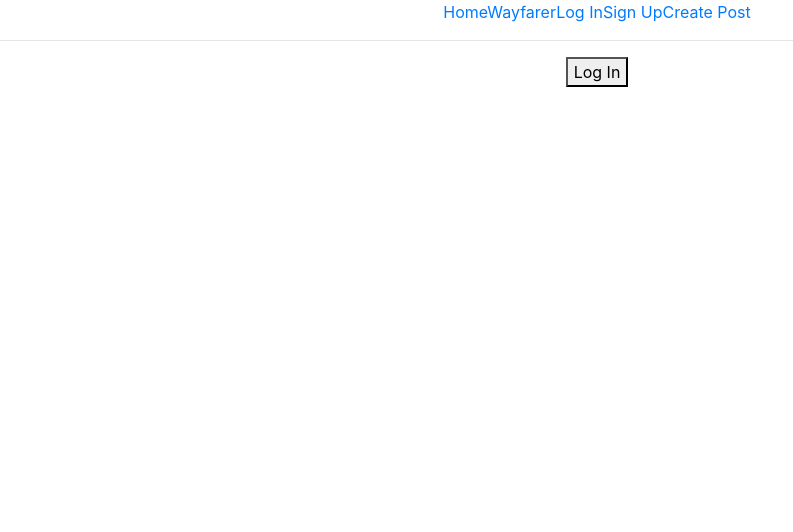
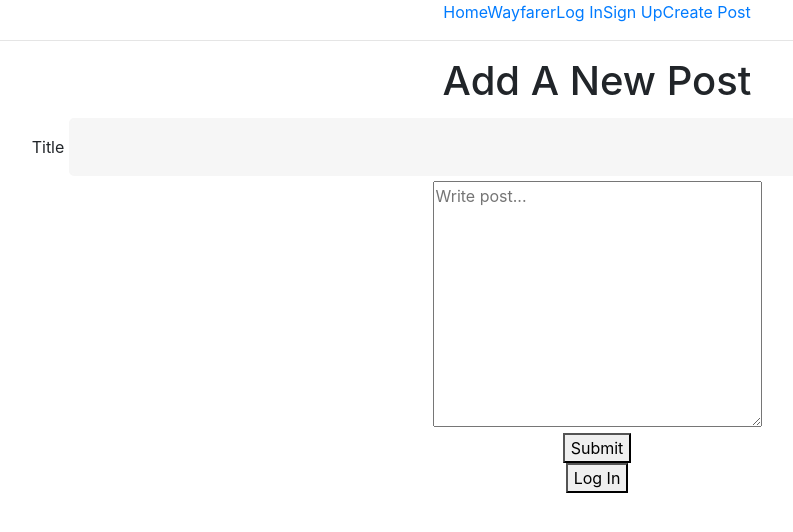
Before and after one commit to vishwaCodes/wayfarer, a React (Create React App) app in the folder wayfair-app/: page /wayfarer in a window 1280 px wide. Shown: the top 532 px of the page, without its empty margins (43-836 px from the left). Built offline with nearby package versions, Linux system fonts and the light colour scheme; no server answers.

Commit message:
Edits create post component

```diff
--- a/wayfair-app/src/components/PostCard.js
+++ b/wayfair-app/src/components/PostCard.js
@@ -2,6 +2,9 @@ function PostCard(props) {
   return (
     <div>
       <h1>{props.post.title}</h1>
+      <p>{props.post.body}</p>
+      <button>Edit</button>
+      <button>Delete</button>
     </div>
   );
 };
--- a/wayfair-app/src/components/PostsList.js
+++ b/wayfair-app/src/components/PostsList.js
@@ -1,6 +1,6 @@
 import PostCard from './PostCard';
 
-function PostsList() {
+function PostsList(props) {
   return (
     props.city.posts.map((post, i) => {
       return <PostCard key={post._id} post={post}/>
--- a/wayfair-app/src/pages/CityPage.js
+++ b/wayfair-app/src/pages/CityPage.js
@@ -1,10 +1,13 @@
 import PostLists from '../components/PostsList'
+import CreatePostPage from '../pages/CreatePostPage';
 
 const CityPage = (props) => {
   return(
     <div>
       <h1>{props.city ? props.city.city : ""}</h1>
       {props.city ? <PostLists city={props.city}/> : ""}
+      {/* <button onClick={CreatePostPage}><h1>+</h1></button> */}
+      <CreatePostPage city={props.city} />
     </div>
   );
 }
--- a/wayfair-app/src/pages/CreatePostPage.js
+++ b/wayfair-app/src/pages/CreatePostPage.js
@@ -1,4 +1,5 @@
 import React, { Component } from "react"
+import { withRouter } from 'react-router-dom';
 
 const URL = 'http://localhost:4000/api/posts';
 
@@ -6,11 +7,13 @@ class CreatePostPage extends Component {
   state = {
     title: '',
     body: '',
+    city: '',
   };
 
   handleChange = (event) => {
     this.setState({
-      [event.target.id]: event.target.value
+      [event.target.id]: event.target.value,
+      city: this.props.city._id
     });
   };
 
@@ -27,7 +30,7 @@ class CreatePostPage extends Component {
       return response.json();
     })
     .then((data) => {
-      this.props.history.push('/posts');
+      this.props.history.push('/wayfarer');
       console.log(data);
     })
     .catch((err) => console.log(err))
@@ -53,4 +56,4 @@ class CreatePostPage extends Component {
   }
 };
 
-export default CreatePostPage;
+export default withRouter(CreatePostPage);
```
